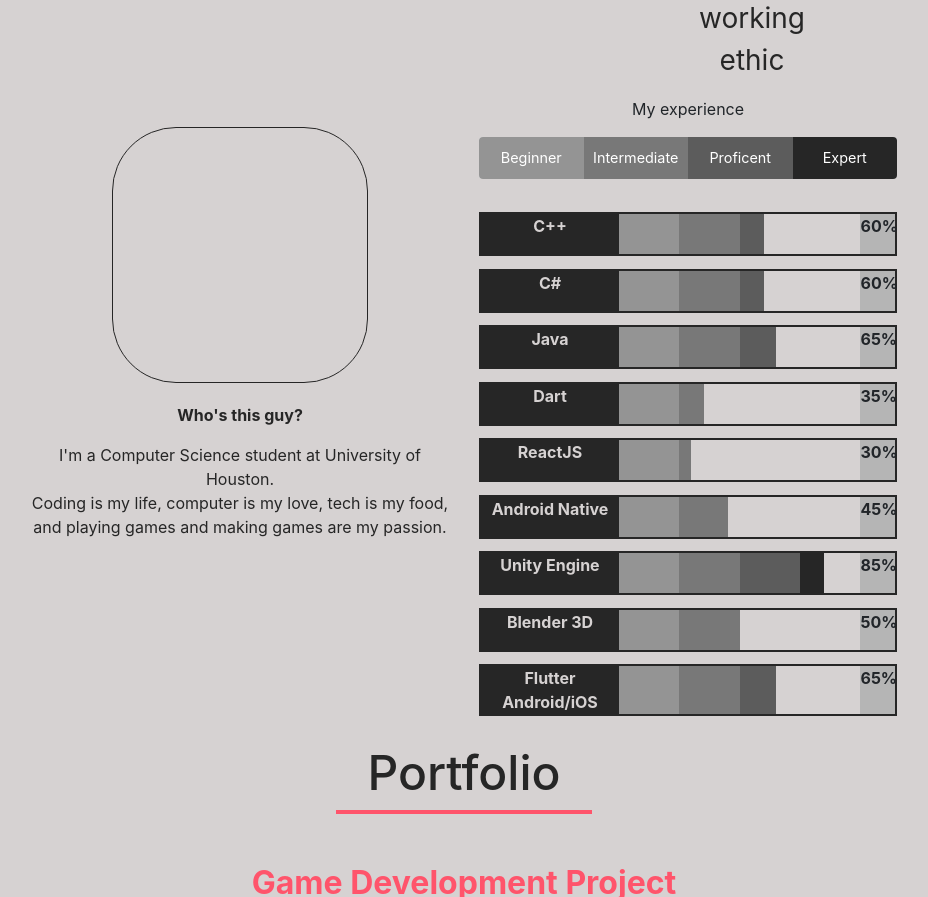
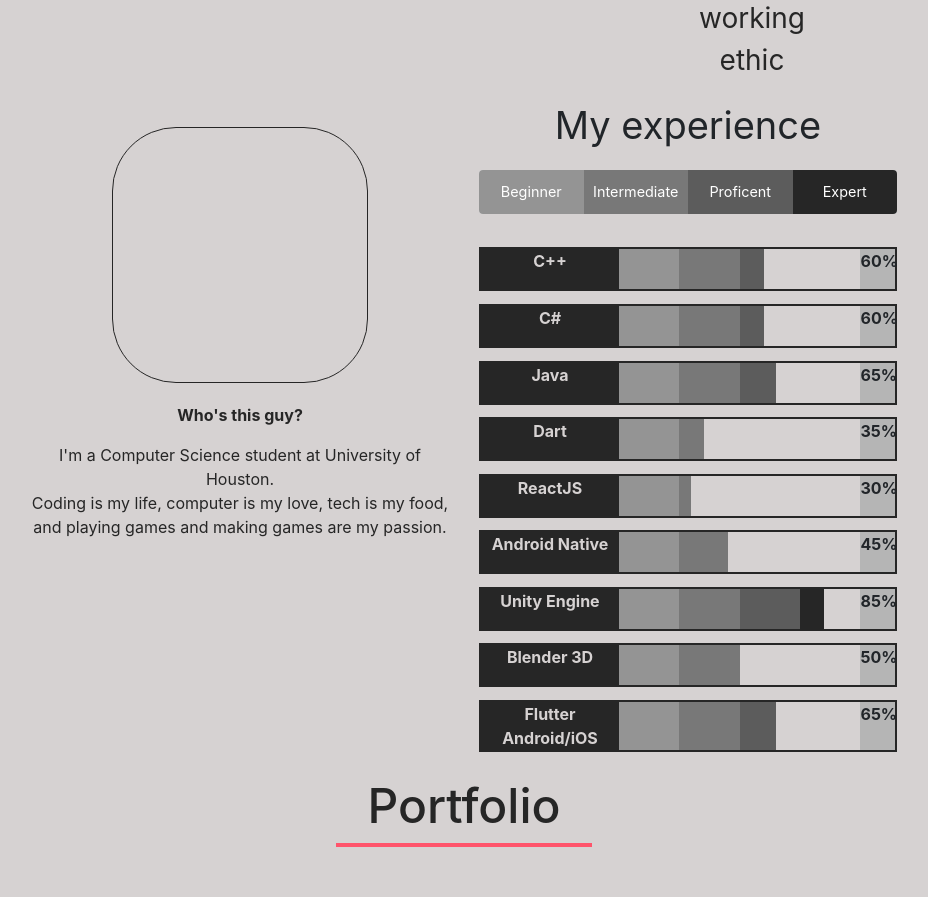
Before and after one commit to nova14753692/nova14753692.github.io, a plain HTML site: page index.html in a window 1280 px wide. Shown: the part 1131-2028 px from the top of the page, without its empty margins (176-1104 px from the left). Drawn offline with Linux system fonts and the light colour scheme.

Commit message:
fix style

```diff
--- a/index.html
+++ b/index.html
@@ -154,7 +154,7 @@
 
                         </div>
                         <div class="col-lg-6 col-md-12 col-sm-12 exp-group">
-                            <p style="text-align: center; font-size: 36">My experience</p>
+                            <p class="exp-group-title" style="text-align: center">My experience</p>
 
                             <div class="progress exp-level" style="height: 7%; margin: 0">
                                 <div class="progress-bar bg-beginner" role="progressbar"
--- a/sass/about.sass
+++ b/sass/about.sass
@@ -157,6 +157,8 @@ $exp-group-anim-duration: 1s
         width: 60%
     .About .summary
         width: 100%
+    .About .exp-group-title
+        font-size: 24px
 
 @media (min-width: 768px)
     .About .perk
@@ -172,6 +174,8 @@ $exp-group-anim-duration: 1s
         width: 40%
     .About .summary
         width: 100%
+    .About .exp-group-title
+        font-size: 32px
 
 @media (min-width: 992px)
     .About .perk
@@ -187,6 +191,8 @@ $exp-group-anim-duration: 1s
         width: 30%
     .About .summary
         width: 80%
+    .About .exp-group-title
+        font-size: 36px
 
 @media (min-width: 1200px)
     .About .perk
@@ -202,6 +208,8 @@ $exp-group-anim-duration: 1s
         width: 20%
     .About .summary
         width: 70%
+    .About .exp-group-title
+        font-size: 38px
 
 @keyframes slide-progress-bar
     0%
```
Also changed, not shown: css/about.css, 1 other file.
